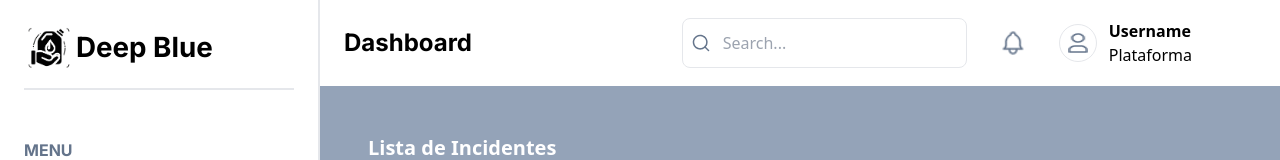
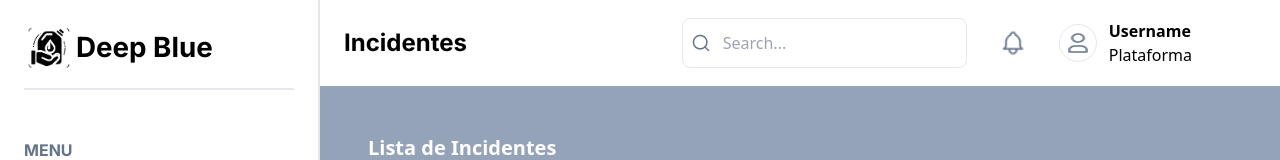
Before and after one commit to briotza/deep-blue, a React (Vite) app: page /incidentes in a window 1280 px wide. Shown: the top 160 px of the page. Built offline with nearby package versions, Linux system fonts and the light colour scheme.

Commit message:
feat: lógica para alterar título da página aberta

```diff
--- a/src/components/dashboard/topbar.tsx
+++ b/src/components/dashboard/topbar.tsx
@@ -1,11 +1,23 @@
 import search from '../../assets/Search.png'
 import bell from '../../assets/bell.png'
 import username from '../../assets/username.png'
+import { useLocation } from 'react-router-dom'
 
 export default function Topbar() {
+const location = useLocation();
+
+let title = " "
+if (location.pathname === '/dashboard') {
+    title = "Dashboard"
+}else if(location.pathname === '/incidentes'){
+    title = "Incidentes"
+}else if(location.pathname === '/relatorios'){
+    title = "Relatórios"
+}
+
     return (
         <div className="flex flex-row p-6 h-[86px] items-center">
-            <p className="font-inter text-2xl font-bold">Dashboard</p>
+            <p className="font-inter text-2xl font-bold">{title}</p>
             <div className='flex flex-row items-center ml-auto space-x-8'>
                 <div className="border rounded-lg flex flex-row p-2 items-center">
                     <img src={search} className='w-5 h-5 mr-2' /><input type="text" placeholder="Search..." className='p-1' />
```
